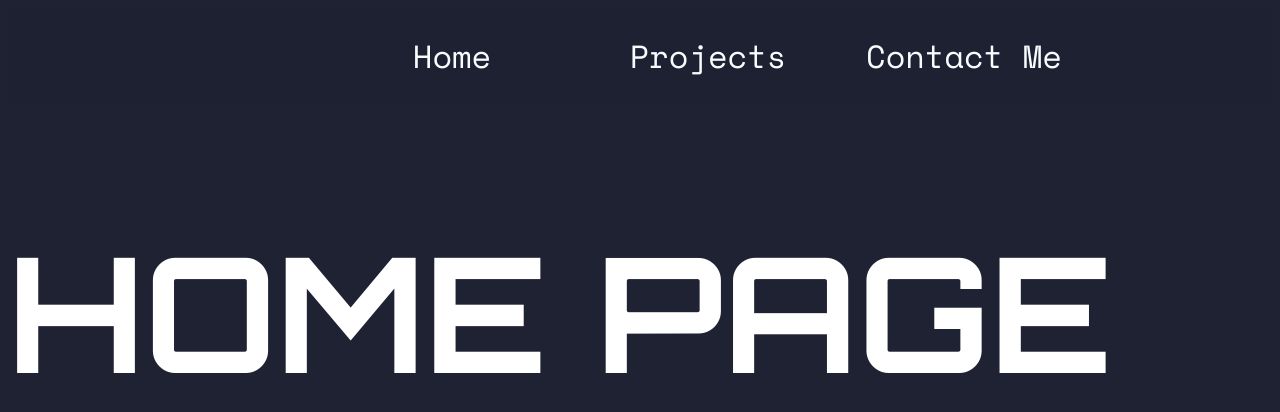
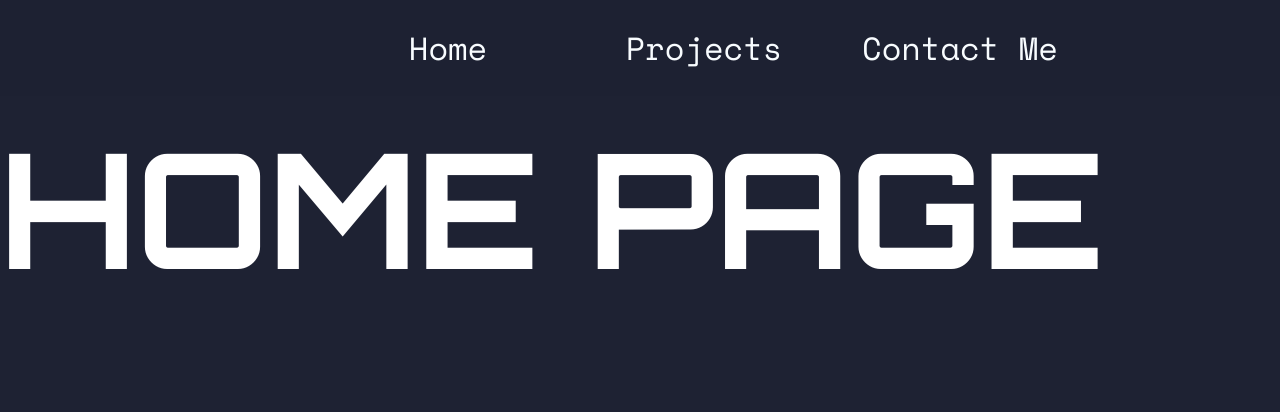
Before and after one commit to Angelion879/base_portfolio, a Django app: page / in a window 1280 px wide. Shown: the top 412 px of the page. Run offline with Django 5.2, Linux system fonts and the light colour scheme.

Commit message:
(update): positioning

```diff
--- a/biangelis/static/css/style.css
+++ b/biangelis/static/css/style.css
@@ -1,6 +1,10 @@
 html {
     background-color: #1e2233;
     color: white;
+}
+
+body{
+    margin: 0;
 }
 
 h1{
@@ -14,7 +18,7 @@ a{
 
 a:hover{
     .nav_button{
-        background-color: #1e2233;
+        background-color: #232738;
     }
 }
 
@@ -33,6 +37,8 @@ a:hover{
     width: 100%;
     height: 6rem;
     background-color: #1d2132;
+    position: fixed;
+    top: 0;
     display: flex;
     align-items: center;
     justify-content: center;
```
